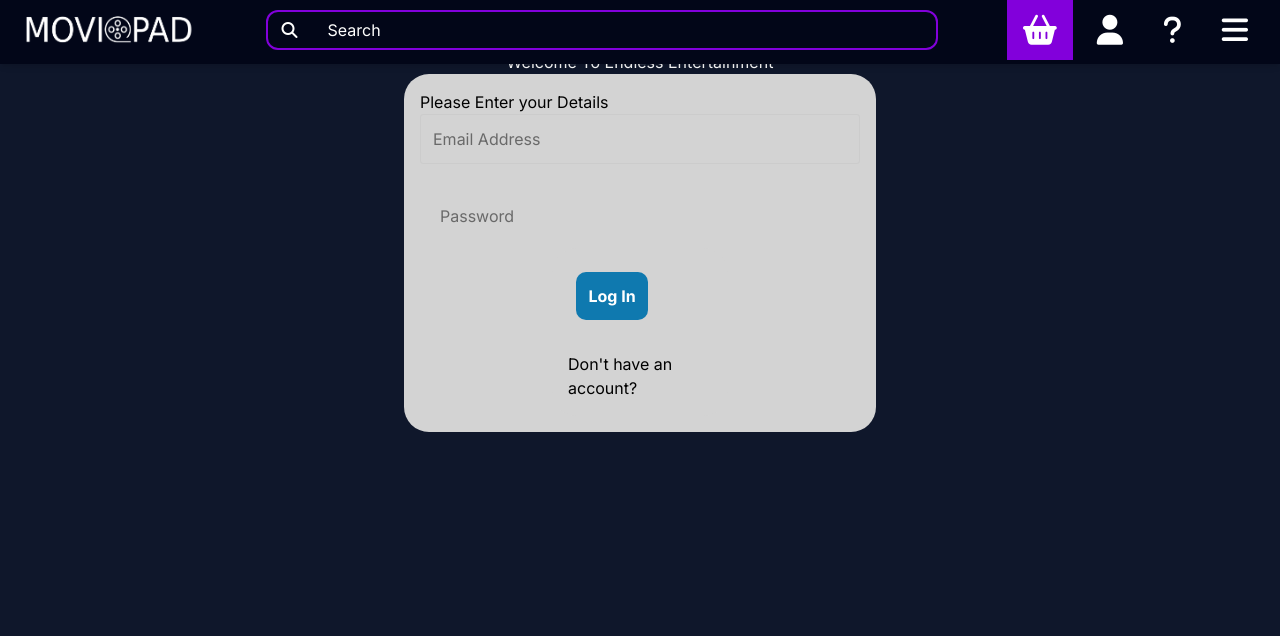
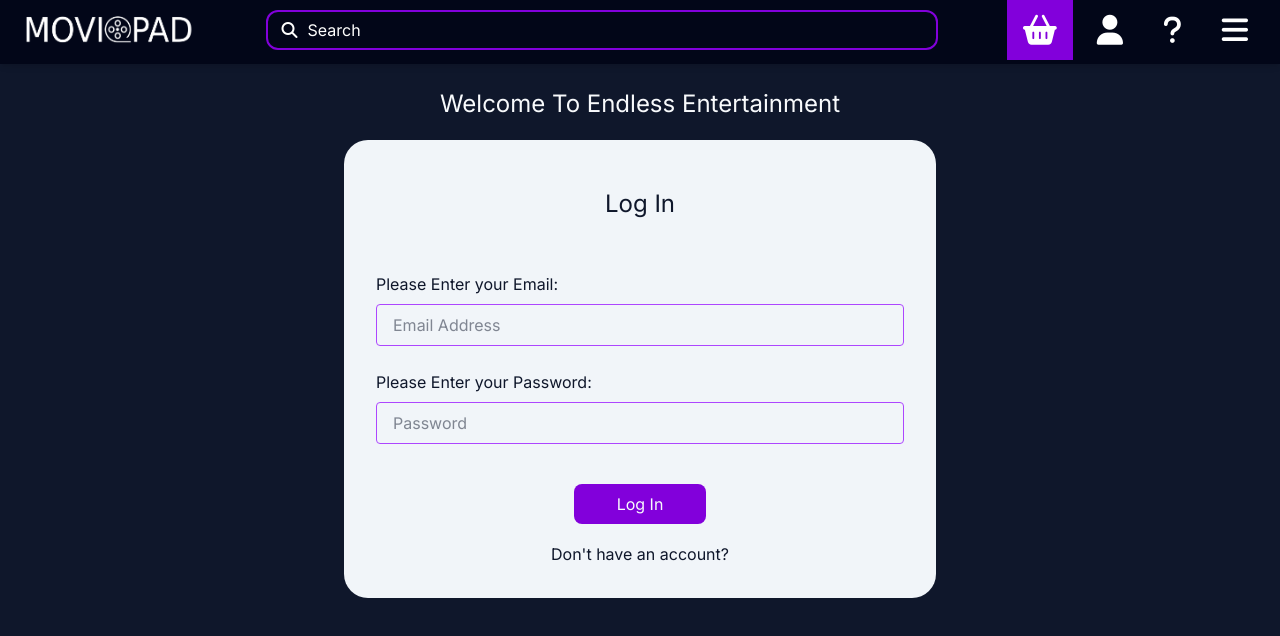
Before and after one commit to Kaialogen/Movie-Pad, a React (Vite) app: page /login in a window 1280 px wide. Shown: the top 636 px of the page. Built offline with nearby package versions, Linux system fonts and the light colour scheme.

Commit message:
feat: Migrated LoginForm to Taillwind

```diff
--- a/src/components/CheckoutForm/CheckoutForm.css
+++ b/src/components/CheckoutForm/CheckoutForm.css
@@ -48,14 +48,6 @@
   background-color: #45a049;
 }
 
-input[type='email'] {
-  width: 100%;
-  margin-bottom: 20px;
-  padding: 12px;
-  border: 1px solid #ccc;
-  border-radius: 3px;
-}
-
 .checkout-form-label {
   margin-bottom: 10px;
   display: block;
--- /dev/null
+++ b/src/components/LoginForm/LoginForm.jsx
@@ -0,0 +1,78 @@
+import { Link, useNavigate } from 'react-router';
+import { useState } from 'react';
+
+export default function LoginForm() {
+  const navigate = useNavigate();
+  const [email, setEmail] = useState('');
+  const [password, setPassword] = useState('');
+
+  function validateEmail(email) {
+    return /^[A-Za-z0-9._%+-]+@[A-Za-z0-9.-]+\.[A-Za-z]{2,}$/.test(email);
+  }
+
+  function handleSubmit(event) {
+    event.preventDefault();
+    if (!validateEmail(email)) {
+      alert('Please enter a valid email address.');
+      return;
+    }
+
+    console.log('Logging in with:', { email, password });
+    navigate('/'); // Redirect to home page after login
+  }
+  return (
+    <div className='absolute w-full p-12'>
+      <article>
+        <h1 className='text-center text-2xl pb-5 pt-10 text-slate-50'>Welcome To Endless Entertainment</h1>
+        <div className='bg-slate-100 w-1/2 mx-auto p-8 rounded-3xl space-y-8'>
+          <h2 className='text-center text-2xl pb-5 pt-4 text-slate-900'>Log In</h2>
+          <form onSubmit={handleSubmit} className='space-y-6'>
+            <div className='space-y-2'>
+              <label htmlFor='email' className='text-slate-900 block'>
+                Please Enter your Email:
+              </label>
+              <input
+                type='email'
+                id='email'
+                name='email'
+                placeholder='Email Address'
+                value={email}
+                onChange={(e) => setEmail(e.target.value)}
+                className='w-full px-4 py-2 border border-purple-500 text-slate-900 rounded focus:outline-none focus:ring-2 focus:ring-purple-700'
+                required
+              />
+            </div>
+            <div className='space-y-2'>
+              <label htmlFor='password' className='text-slate-900 block'>
+                Please Enter your Password:
+              </label>
+              <input
+                type='password'
+                name='password'
+                placeholder='Password'
+                value={password}
+                onChange={(e) => setPassword(e.target.value)}
+                className='w-full px-4 py-2 border border-purple-500 text-slate-900 rounded focus:outline-none focus:ring-2 focus:ring-purple-700'
+                required
+              />
+            </div>
+            <div className='pt-2 space-y-2'>
+              <button
+                type='submit'
+                className='bg-purple-700 text-slate-50 font-inter rounded-[8px] px-4 py-2 hover:bg-purple-500 w-1/4 mt-2 justify-center mx-auto block'
+              >
+                Log In
+              </button>
+              <Link
+                to='/signup'
+                className='text-slate-900 hover:text-slate-500 text-center pt-2.5 justify-center mx-auto block'
+              >
+                Don't have an account?
+              </Link>
+            </div>
+          </form>
+        </div>
+      </article>
+    </div>
+  );
+}
--- a/src/pages/HomePage.jsx
+++ b/src/pages/HomePage.jsx
@@ -5,7 +5,7 @@ import ShopGrid from '../components/ShopGrid/ShopGrid.jsx';
 function HomePage() {
   return (
     <>
-      <div className='bg-slate-900 min-h-full  text-slate-50 font-inter'>
+      <div className='bg-slate-900 min-h-full text-slate-50 font-inter'>
         <NavBar />
         <SlideShow />
         <ShopGrid />
--- a/src/pages/LoginPage.css
+++ /dev/null
@@ -1,45 +0,0 @@
-.login {
-  position: absolute;
-  width: 100%;
-  padding: 50px;
-}
-
-.login h1 {
-  text-align: center;
-  color: white;
-}
-
-.login div {
-  background-color: lightgrey;
-  width: 40%;
-  margin: auto;
-  padding: 1em;
-  border-radius: 25px;
-}
-
-input[type='text'] {
-  width: 50%;
-  padding: 12px 12px;
-  margin: 8px;
-  border-radius: 10px;
-  border-color: grey;
-}
-
-input[type='password'] {
-  width: 50%;
-  padding: 12px 12px;
-  margin: 8px;
-  border-radius: 10px;
-  border-color: grey;
-}
-
-button[type='submit'] {
-  width: 50%;
-  padding: 12px 12px;
-  margin: 8px;
-  border-radius: 10px;
-  border-color: #0f79af;
-  background-color: #0f79af;
-  color: white;
-  font-weight: bold;
-}
--- a/src/pages/LoginPage.jsx
+++ b/src/pages/LoginPage.jsx
@@ -1,67 +1,11 @@
-import { Link, useNavigate } from 'react-router';
-import { useState } from 'react';
-
 import NavBar from '../components/Navbar/NavBar';
-
-import './LoginPage.css';
+import LoginForm from '../components/LoginForm/LoginForm';
 
 export default function LoginPage() {
-  const navigate = useNavigate();
-  const [email, setEmail] = useState('');
-  const [password, setPassword] = useState('');
-
-  function validateEmail(email) {
-    return /^[A-Za-z0-9._%+-]+@[A-Za-z0-9.-]+\.[A-Za-z]{2,}$/.test(email);
-  }
-
-  function handleSubmit(event) {
-    event.preventDefault();
-    if (!validateEmail(email)) {
-      alert('Please enter a valid email address.');
-      return;
-    }
-
-    console.log('Logging in with:', { email, password });
-    navigate('/'); // Redirect to home page after login
-  }
-
   return (
-    <>
+    <div className='bg-slate-900 min-h-full font-inter'>
       <NavBar />
-      <div className='login'>
-        <article>
-          <h1>Welcome To Endless Entertainment</h1>
-          <div>
-            <form onSubmit={handleSubmit}>
-              <label htmlFor='email'>Please Enter your Details</label>
-              <br />
-              <input
-                type='email'
-                id='email'
-                name='email'
-                placeholder='Email Address'
-                value={email}
-                onChange={(e) => setEmail(e.target.value)}
-                required
-              />
-              <input
-                type='password'
-                name='password'
-                placeholder='Password'
-                value={password}
-                onChange={(e) => setPassword(e.target.value)}
-                required
-              />
-              <div>
-                <button type='submit'>Log In</button>
-                <br />
-                <br />
-                <Link to='/signup'>Don't have an account?</Link>
-              </div>
-            </form>
-          </div>
-        </article>
-      </div>
-    </>
+      <LoginForm />
+    </div>
   );
 }
--- a/src/pages/SignupPage.css
+++ b/src/pages/SignupPage.css
@@ -16,30 +16,3 @@
   padding: 1em;
   border-radius: 25px;
 }
-
-input[type='text'] {
-  width: 50%;
-  padding: 12px 12px;
-  margin: 8px;
-  border-radius: 10px;
-  border-color: grey;
-}
-
-input[type='password'] {
-  width: 50%;
-  padding: 12px 12px;
-  margin: 8px;
-  border-radius: 10px;
-  border-color: grey;
-}
-
-button[type='submit'] {
-  width: 50%;
-  padding: 12px 12px;
-  margin: 8px;
-  border-radius: 10px;
-  border-color: #0f79af;
-  background-color: #0f79af;
-  color: white;
-  font-weight: bold;
-}
```
